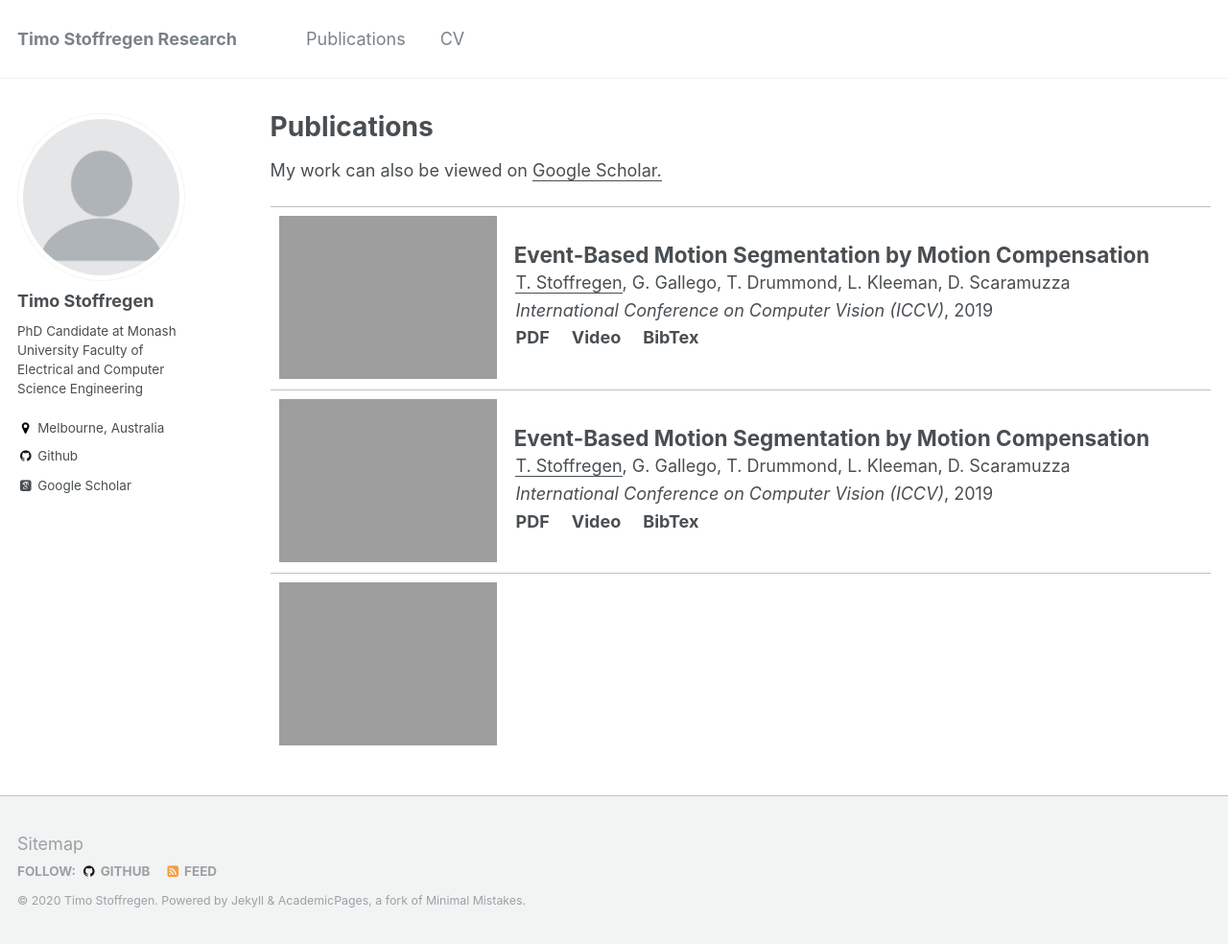
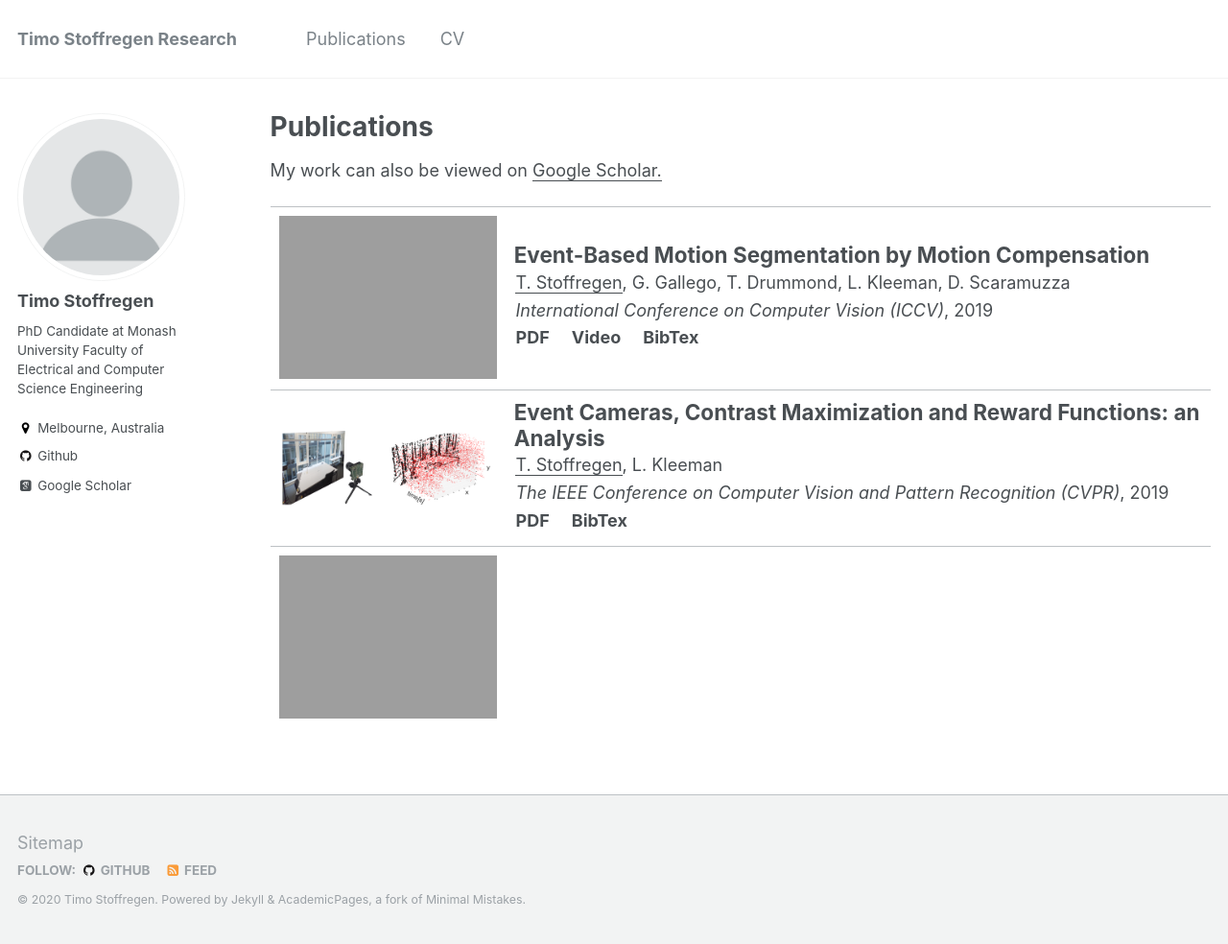
Before and after one commit to TimoStoff/TimoStoff.github.io, a Jekyll site: the page built from _pages/publications.md, in a window 1280 px wide and 984 px high. Shown: the whole window at 96% size. Built offline with Jekyll 4.4.1, drawn with Linux system fonts in a browser that asks for light colours; some web fonts are replaced; part of the change alters nothing that is shown.

Commit message:
Updated CVPR19

```diff
--- a/_publications/2019_CVPR.md
+++ b/_publications/2019_CVPR.md
@@ -1,30 +1,31 @@
 ---
-title: "Event-Based Motion Segmentation by Motion Compensation"
-author: "<u>T. Stoffregen</u>, G. Gallego, T. Drummond, L. Kleeman, D. Scaramuzza"
+title: "Event Cameras, Contrast Maximization and Reward Functions: an Analysis"
+author: "<u>T. Stoffregen</u>, L. Kleeman"
 collection: publications
-permalink: /19ICCV
+permalink: /19CVPR
 excerpt:
-date: 2019-10-01
-venue: International Conference on Computer Vision (ICCV)
+date: 2019-06-15
+venue: The IEEE Conference on Computer Vision and Pattern Recognition (CVPR)
 paperurl:
-citation:
-youtubeId: 0q6ap_OSBAk
+citation: TimoStoff.github.io
 header:
-   teaser: 19ICCV_teaser.png
+   teaser: 19CVPR_teaser.png
 ---
 
-<a href="https://arxiv.org/pdf/1904.01293.pdf" target="_blank"><b>PDF</b></a>&emsp;
-<a href="https://youtu.be/0q6ap_OSBAk" target="_blank"><b>Video</b></a>&emsp;
+<a href="http://openaccess.thecvf.com/content_CVPR_2019/papers/Stoffregen_Event_Cameras_Contrast_Maximization_and_Reward_Functions_An_Analysis_CVPR_2019_paper.pdf" target="_blank"><b>PDF</b></a>&emsp;
 <a href="https://timostoff.github.io/files/2019_ICCV_CED.txt" target="_blank"><b>BibTex</b></a>
 
-![CED_banner](/images/19ICCV_banner.png){:class="img-responsive"}
+![CVPR19_banner](/images/19CVPR_banner.png){:class="img-responsive"}
 
-<b>Abstract.</b> In contrast to traditional cameras, whose pixels have a common exposure time,
-event-based cameras are novel bio-inspired sensors whose pixels work independently and \emph{asynchronously} output intensity changes (called ''events''), with microsecond resolution. Since events are caused by the apparent motion of objects, event-based cameras sample visual information based on the scene dynamics and are, therefore, a more natural fit than traditional cameras to acquire motion, especially at high speeds, where traditional cameras suffer from motion blur. However, distinguishing between events caused by different moving objects and by the camera's ego-motion is a challenging task. We present the first per-event segmentation method for splitting a scene into independently moving objects. Our method jointly estimates the event-object associations (i.e., segmentation) and the motion parameters of the objects (or the background) by maximization of an objective function, which builds upon recent results on event-based motion-compensation. We provide a thorough evaluation of our method on a public dataset, outperforming the state-of-the-art by as much as 10%. We also show the first quantitative evaluation of a segmentation algorithm for event cameras, yielding around 90% accuracy at 4 pixels relative displacement.
-
-{% include youtubePlayer.html id=page.youtubeId %}
+<b>Abstract.</b> Event cameras asynchronously report timestamped changes in pixel intensity and offer advantages over conventional raster scan cameras in terms of low-latency, low redundancy sensing and high dynamic range. In recent years,
+much of research in event based vision has been focused on performing tasks such as optic flow estimation, moving object segmentation, feature tracking, camera rotation estimation and more, through contrast maximization. In contrast
+maximization, events are warped along motion trajectories whose parameters depend on the quantity being estimated,
+to some time t ref . The parameters are then scored by some reward function of the accumulated events at t ref . The versatility of this approach has lead to a flurry of research in recent years, but no in-depth study of the reward chosen
+during optimization has yet been made. In this work we examine the choice of reward used in contrast maximization,
+propose a classification of different rewards and show how a reward can be constructed that is more robust to noise and
+aperture uncertainty. We validate our work experimentally by predicting optical flow and comparing to ground-truth.
 
 <br />
 <b>Reference:</b>
-T. Stoffregen, G. Gallego, T. Drummond, L. Kleeman, D. Scaramuzza, "Event-Based Motion Segmentation by Motion Compensation", International Conference on Computer Vision (ICCV), 2019.
+T. Stoffregen, L. Kleeman, "Event Cameras, Contrast Maximization and Reward Functions: an Analysis", The IEEE Conference on Computer Vision and Pattern Recognition (CVPR), 2019.
 <br />
```
